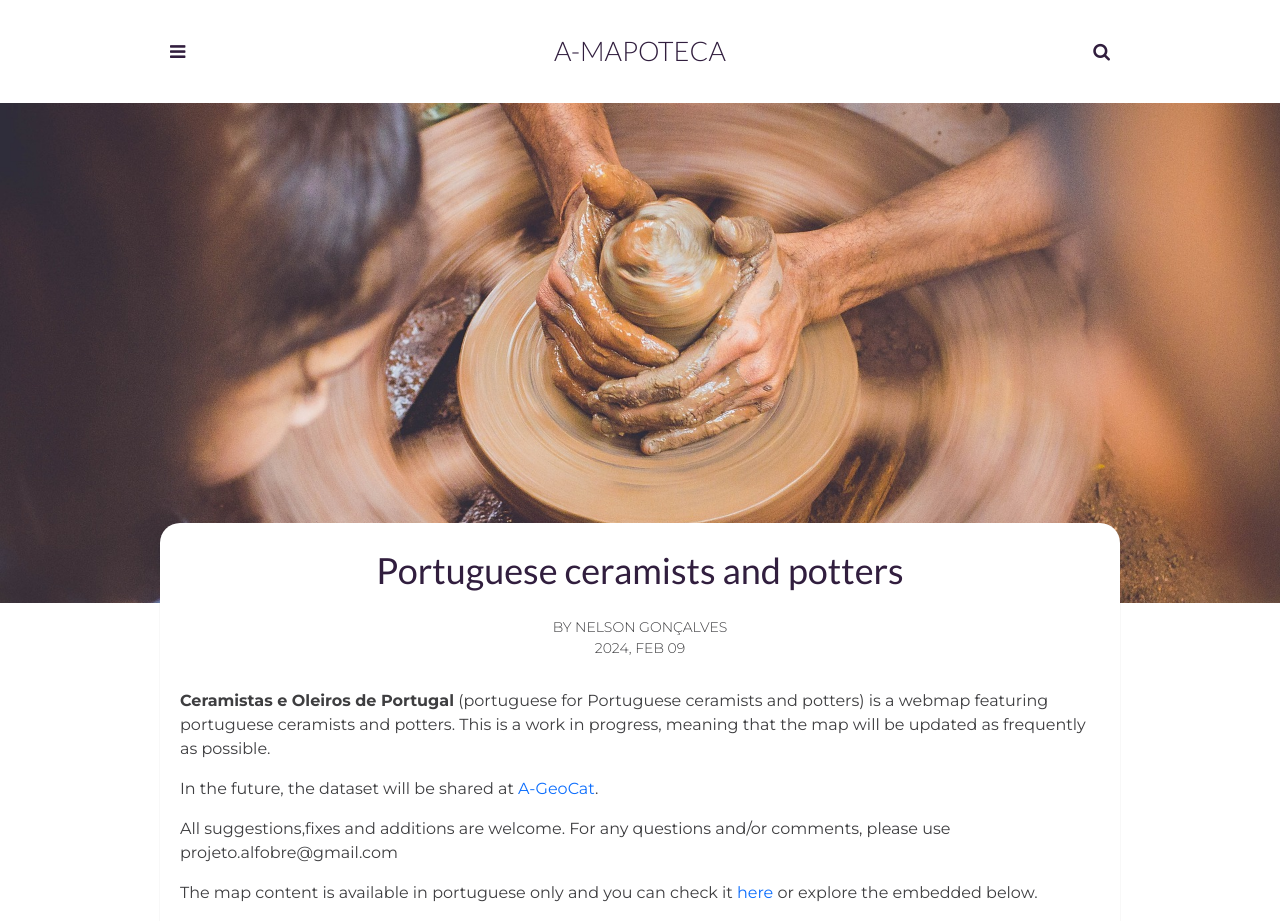
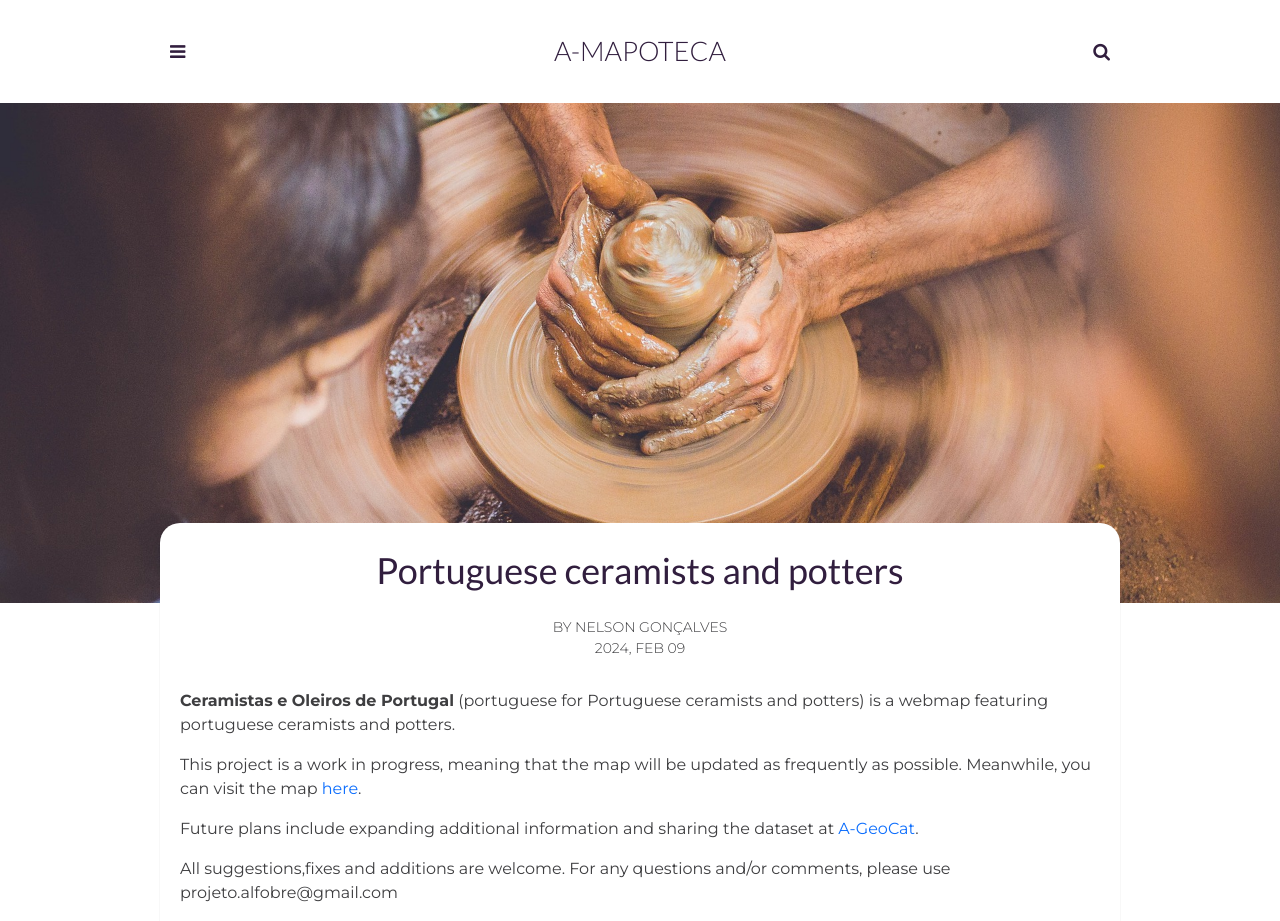
Before and after one commit to projetoalfobre/a-mapoteca, a Jekyll site: the page built from _posts/2024-02-09-mapa-das-olarias-e-ceramistas.markdown, in a window 1280 px wide. Shown: the top 921 px of the page. Built offline with Jekyll 4.4.1, drawn with Linux system fonts in a browser that asks for light colours; comment, search, counter and statistics services are not loaded; some of the changed text lies outside the part shown; grey boxes are pictures that could not be loaded.

Commit message:
Update 2024-02-09-mapa-das-olarias-e-ceramistas.markdown

```diff
--- a/_posts/2024-02-09-mapa-das-olarias-e-ceramistas.markdown
+++ b/_posts/2024-02-09-mapa-das-olarias-e-ceramistas.markdown
@@ -9,16 +9,14 @@ tags: [Webmap, WIP, Pottery, Ceramics, Portugal, Culture, Arts]
 author: Nelson Gonçalves
 ---
 
-**Ceramistas e Oleiros de Portugal** (portuguese for Portuguese ceramists and potters) is a webmap featuring portuguese ceramists and potters. This is a work in progress, meaning that the map will be updated as frequently as possible.
+**Ceramistas e Oleiros de Portugal** (portuguese for Portuguese ceramists and potters) is a webmap featuring portuguese ceramists and potters.
 
-In the future, the dataset will be shared at [A-GeoCat](https://a-geocat.alfobre.com/).
+This project is a work in progress, meaning that the map will be updated as frequently as possible. Meanwhile, you can visit the map [here](https://umap.openstreetmap.fr/en/map/ceramistas-e-oleiros-de-portugal_1021961#7/40.019/-6.976).
+
+Future plans include expanding additional information and sharing the dataset at [A-GeoCat](https://a-geocat.alfobre.com/).
 
 All suggestions,fixes and additions are welcome. For any questions and/or comments, please use projeto.alfobre@gmail.com
 
-The map content is available in portuguese only and you can check it [here](https://umap.openstreetmap.fr/en/map/ceramistas-e-oleiros-de-portugal_1021961#7/40.019/-6.976) or explore the embedded below.
-
-
-<iframe width="100%" height="500px" frameborder="0" allowfullscreen allow="geolocation" src="//umap.openstreetmap.fr/en/map/ceramistas-e-oleiros-de-portugal_1021961?scaleControl=false&miniMap=false&scrollWheelZoom=true&zoomControl=false&editMode=disabled&moreControl=true&searchControl=null&tilelayersControl=null&embedControl=false&datalayersControl=true&onLoadPanel=undefined&captionBar=false&captionMenus=true&measureControl=false&fullscreenControl=null&editinosmControl=false"></iframe>
-
+Photo on top was downloaded from [Pixabay](https://pixabay.com/)
 
 {% include cc-by.html %}
```
